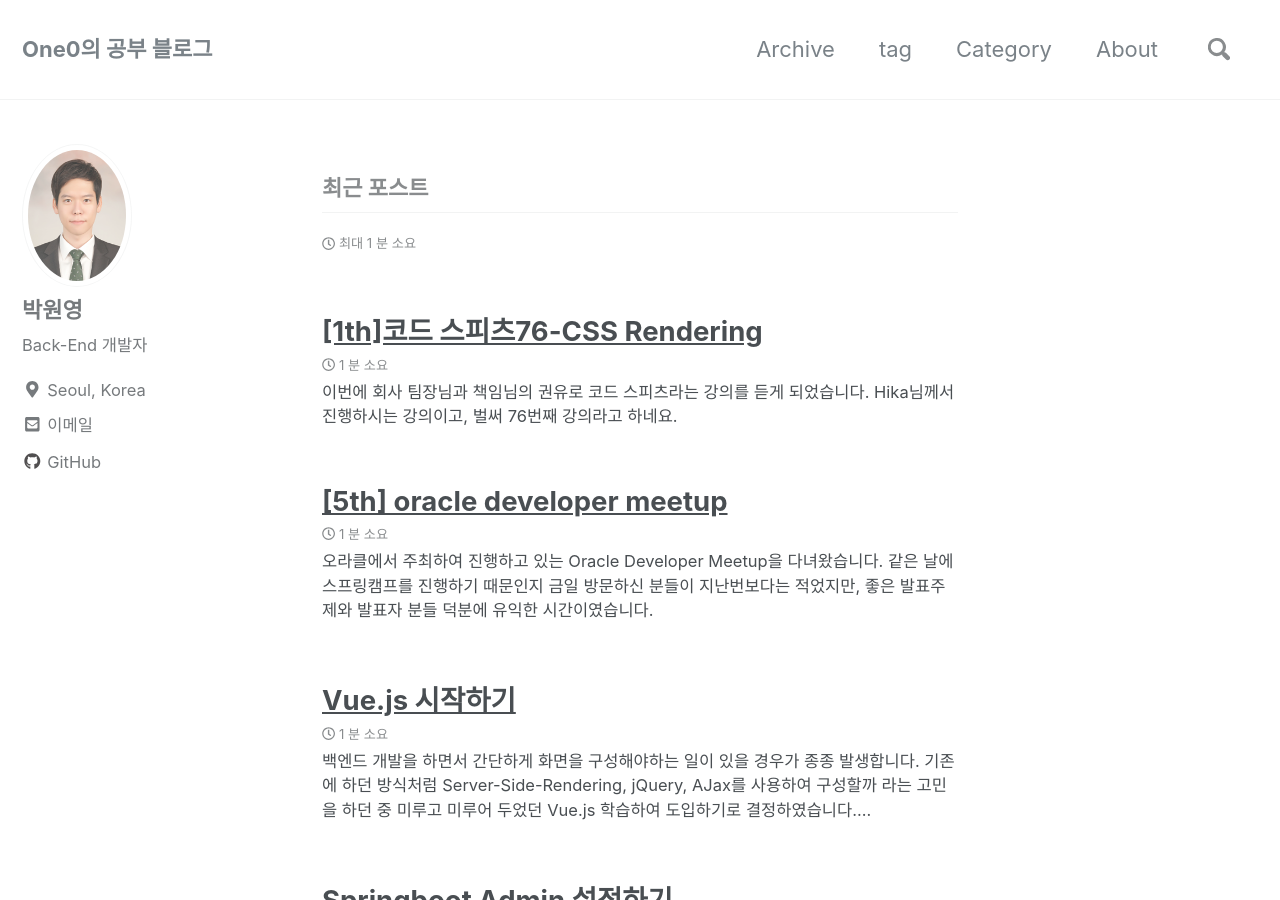
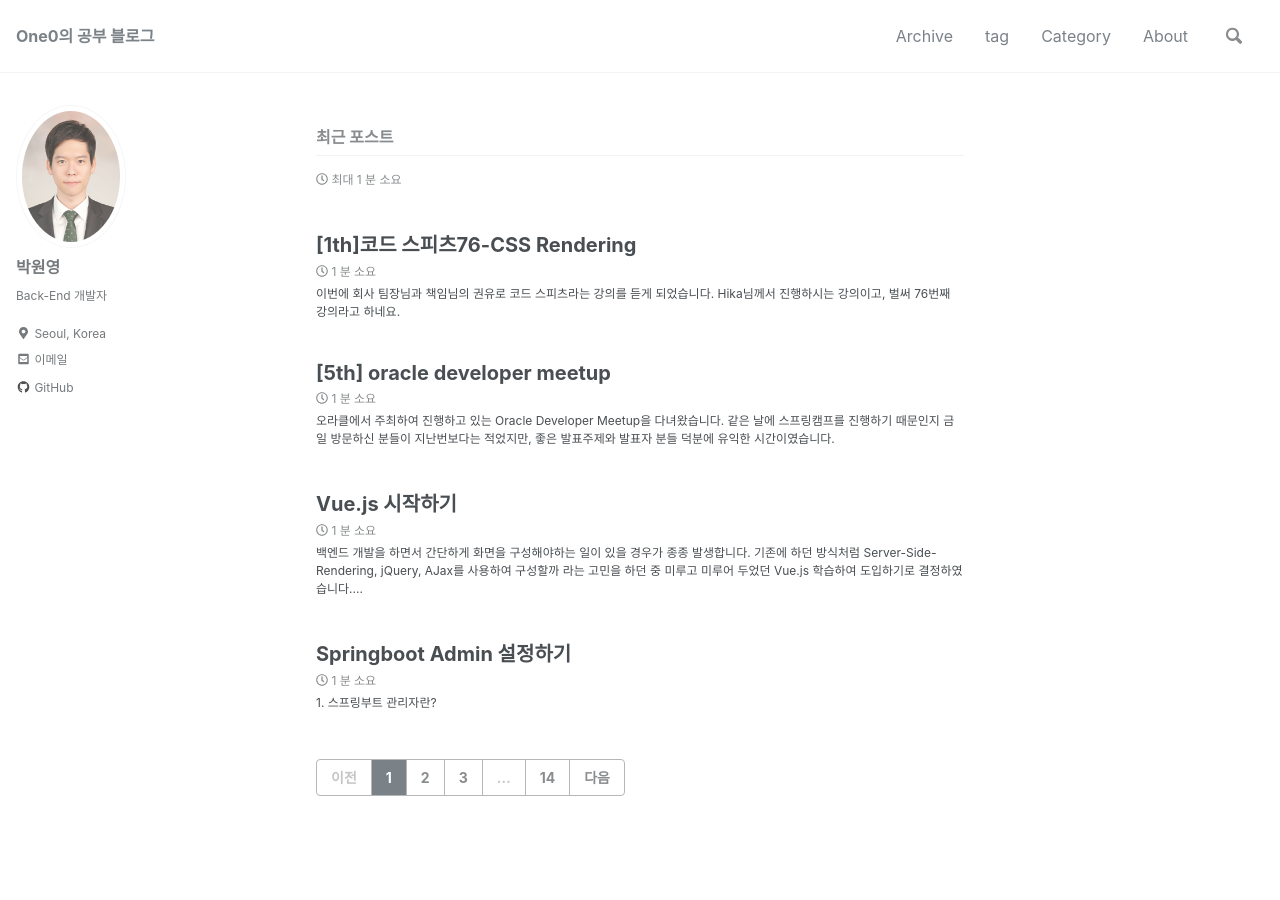
Before and after one commit to WonYoungPark/blog, a Jekyll site: the page built from index.html, in a window 1280 px wide and 900 px high. Built offline with Jekyll 4.4.1, drawn with Linux system fonts in a browser that asks for light colours; nearby versions of some CDN libraries; the list of posts is cut into pages by our own code.

Commit message:
스타일 변경

```diff
--- a/_sass/minimal-mistakes.scss
+++ b/_sass/minimal-mistakes.scss
@@ -38,3 +38,6 @@
 @import "minimal-mistakes/archive";
 @import "minimal-mistakes/sidebar";
 @import "minimal-mistakes/print";
+
+/* Custom style */
+@import "minimal-mistakes/custom";
--- a/_sass/minimal-mistakes/_archive.scss
+++ b/_sass/minimal-mistakes/_archive.scss
@@ -14,6 +14,11 @@
   @include breakpoint($x-large) {
     width: calc(100% - #{$right-sidebar-width});
     padding-right: $right-sidebar-width;
+  }
+
+  a {
+    color: inherit;
+    text-decoration: none;
   }
 }
 
@@ -35,10 +40,6 @@
   line-height: initial;
   overflow: hidden;
   text-overflow: ellipsis;
-
-  a {
-    color: inherit;
-  }
 
   a + a {
     opacity: 0.5;
@@ -70,6 +71,16 @@
   }
 }
 
+.archive__item:hover {
+  .archive__item-teaser {
+    box-shadow: 0 0 10px rgba(#000, 0.25);
+  }
+
+  .archive__item-title {
+    text-decoration: underline;
+  }
+}
+
 /*
   List view
   ========================================================================== */
@@ -77,7 +88,6 @@
 .list__item {
   .page__meta {
     margin: 0 0 4px;
-    font-size: 0.6em;
   }
 }
 
@@ -148,7 +158,6 @@
 
   .page__meta {
     margin: 0 0 4px;
-    font-size: 0.6em;
   }
 
   .archive__item-title {
@@ -299,37 +308,3 @@
     }
   }
 }
-
-/* Place inside an archive layout */
-
-.archive {
-  .feature__wrapper {
-    .archive__item-title {
-      margin-top: 0.25em;
-      font-size: 1em;
-    }
-  }
-
-  .feature__item,
-  .feature__item--left,
-  .feature__item--center,
-  .feature__item--right {
-    font-size: 1em;
-  }
-}
-
-/*
-   Wide Pages
-   ========================================================================== */
-
-  .wide {
-  .archive {
-    @include breakpoint($large) {
-      padding-right: 0;
-    }
-
-    @include breakpoint($x-large) {
-      padding-right: 0;
-    }
-  }
-}
--- /dev/null
+++ b/_sass/minimal-mistakes/_custom.scss
@@ -0,0 +1,68 @@
+/******************************************************************
+** TAGS
+*******************************************************************/
+
+#tags {
+    .tag-box {
+        list-style: none;
+        margin: 0;
+        padding: 4px 0;
+        overflow: hidden;
+        *zoom: 1;
+    }
+    .tag-box:before,
+    .tag-box:after {
+        display: table;
+        content: "";
+        line-height: 0;
+    }
+    .tag-box:after {
+        clear: both;
+    }
+    .tag-box.inline li {
+        float: left;
+        font-size: 14px;
+        font-size: 0.875rem;
+        line-height: 2.5;
+    }
+    .tag-box a {
+        padding: 4px 6px;
+        margin: 2px;
+        background-color: #e6e6e6;
+        -webkit-border-radius: 4px;
+        -moz-border-radius: 4px;
+        border-radius: 4px;
+        text-decoration: none;
+        &:hover {
+            background-color: #d8d8d8;
+        }
+    }
+    .tag-box a span {
+        vertical-align: super;
+        font-size: 10px;
+        font-size: 0.625rem;
+    }
+    .entry-date {
+        font-size: 0.8em;
+        border-radius: 4px;
+        background-color: #e6e6e6;
+        display: inline-block;
+        min-width: 7em;
+        text-align: center;
+    }
+}
+
+
+/******************************************************************
+** ARCHIVE
+*******************************************************************/
+
+.archive-date {
+    font-size: 0.8em;
+    border-radius: 4px;
+    background-color: #e6e6e6;
+    display: inline-block;
+    min-width: 2em;
+    margin-right: 0.5em;
+    text-align: center;
+}
--- a/_sass/minimal-mistakes/_reset.scss
+++ b/_sass/minimal-mistakes/_reset.scss
@@ -8,18 +8,18 @@ html {
      /* apply a natural box layout model to all elements */
      box-sizing: border-box;
      background-color: $background-color;
-  font-size: 16px;
+     font-size: 14px;
 
      @include breakpoint($medium) {
-    font-size: 18px;
+       font-size: 14px;
      }
 
      @include breakpoint($large) {
-    font-size: 20px;
+       font-size: 16px;
      }
 
      @include breakpoint($x-large) {
-    font-size: 22px;
+       font-size: 16px;
      }
 
      -webkit-text-size-adjust: 100%;
```
Lines whose indentation alone changed are shown as unchanged.
